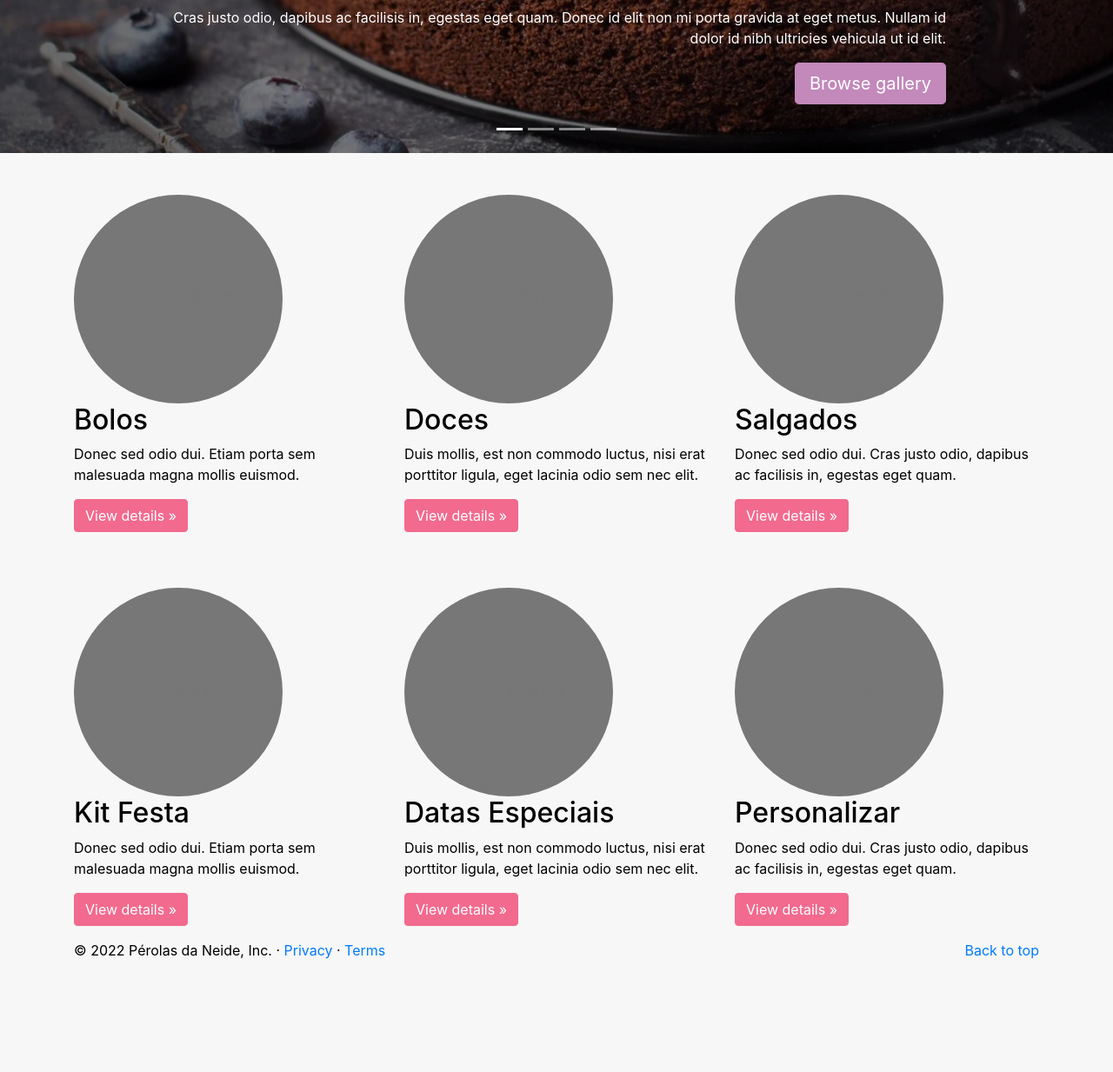
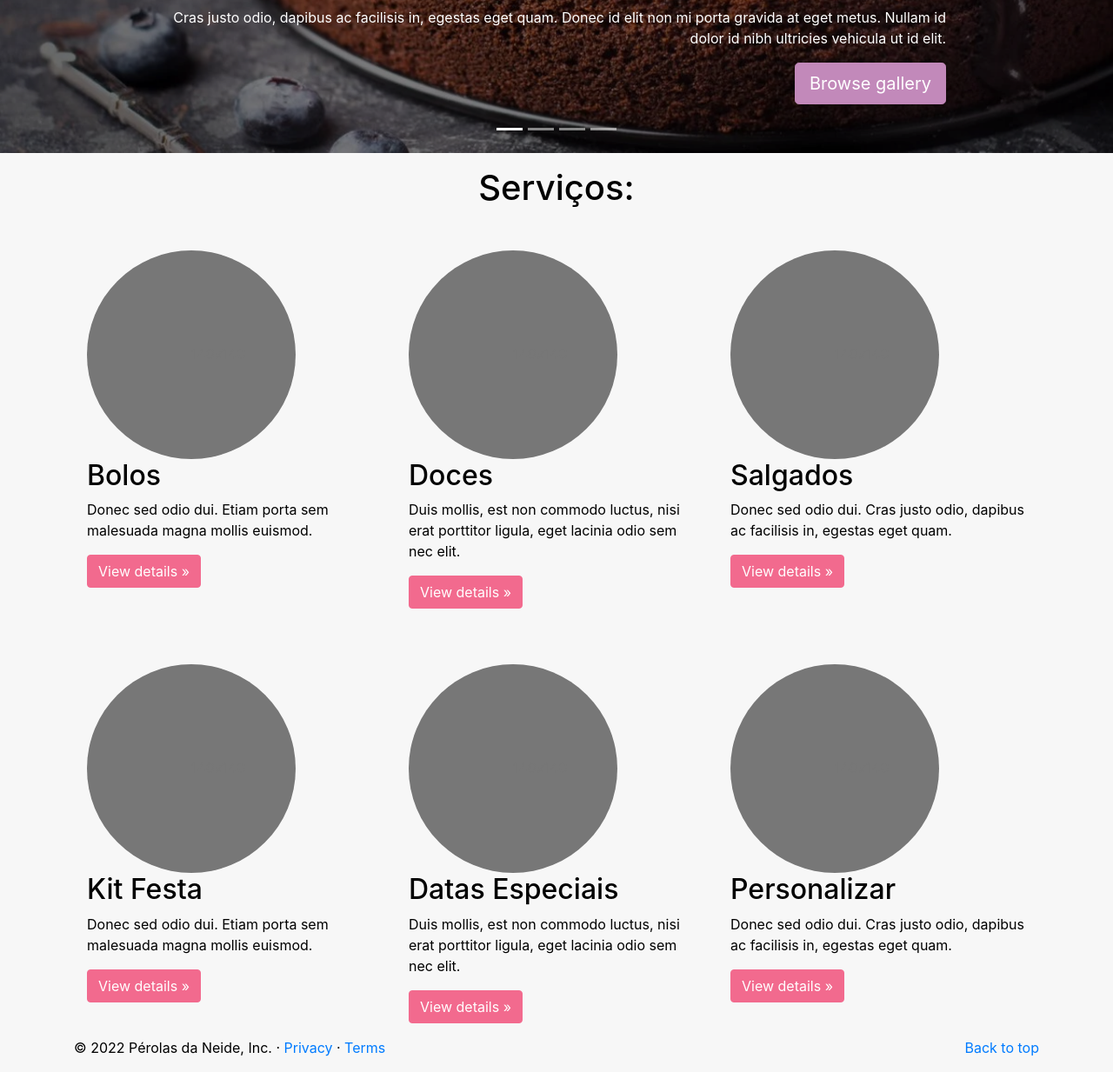
Before and after one commit to nana-marques/perolas-website, a CodeIgniter app: page /Ana/ in a window 1280 px wide. Shown: the part 672-1905 px from the top of the page at 87% size. Before the commit the page ends 1775 px from the top, so only its background shows below. Run offline with CodeIgniter, Linux system fonts and the light colour scheme.

Commit message:
att placeholder

```diff
--- a/application/views/homepage.php
+++ b/application/views/homepage.php
@@ -64,8 +64,8 @@
         </a>
     </div>
 
-
-
+    <div class="container mt-3">
+        <h1 class="d-flex justify-content-center">Serviços:</h1>
         <div class="container marketing">
 
             <!-- Three columns of text below the carousel -->
@@ -93,7 +93,6 @@
         </div>
 
         <div class="container marketing">
-
             <!-- Three columns of text below the carousel -->
             <div class="row mt-5">
                 <div class="col-lg-4">
@@ -117,6 +116,9 @@
             </div><!-- /.row -->
 
         </div>
+    </div>
+
+
     </main><!-- /.container -->
 
     <script src="https://code.jquery.com/jquery-3.5.1.slim.min.js" integrity="sha384-DfXdz2htPH0lsSSs5nCTpuj/zy4C+OGpamoFVy38MVBnE+IbbVYUew+OrCXaRkfj" crossorigin="anonymous"></script>
```
Lines whose indentation alone changed are shown as unchanged.
